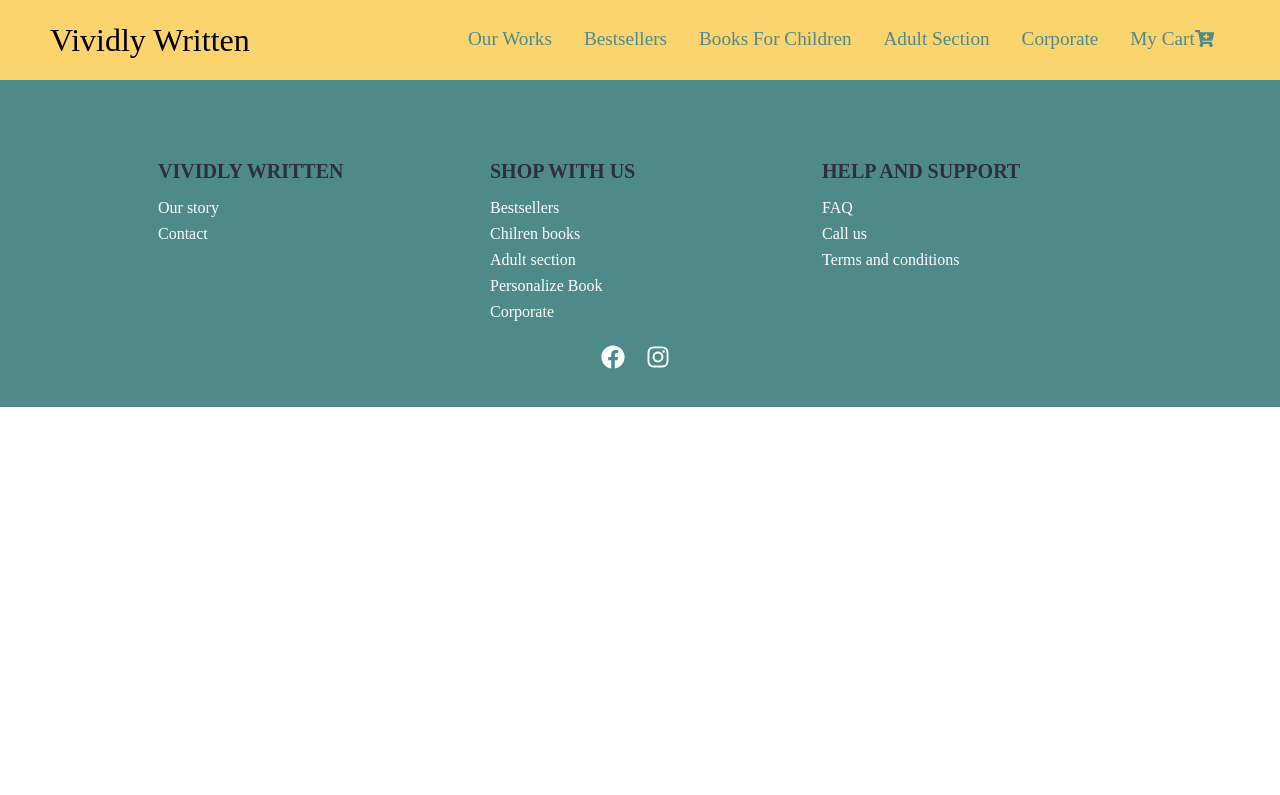
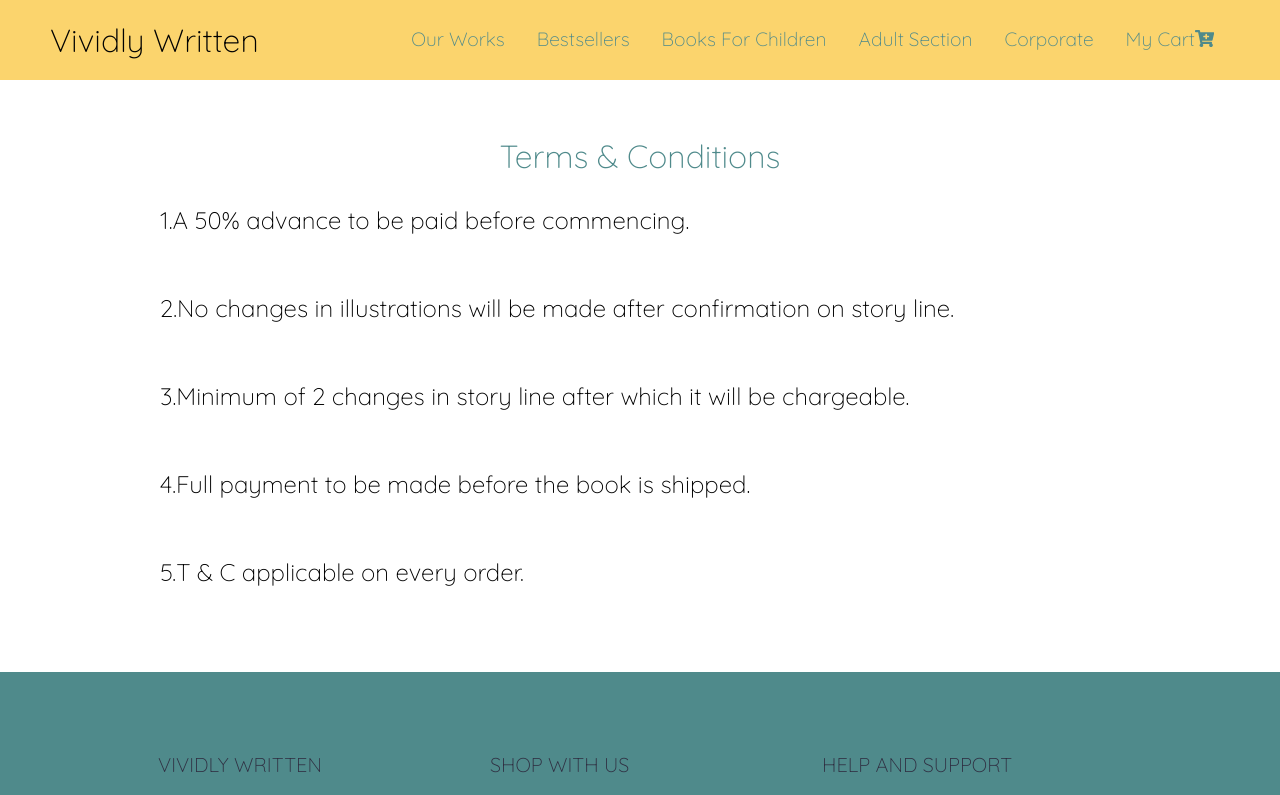
Before and after one commit to padhu-bot/vividly, a React (Create React App) app: page /Terms in a window 1280 px wide. Shown: the top 795 px of the page. Built offline with nearby package versions, Linux system fonts and the light colour scheme.

Commit message:
updated font

```diff
--- a/public/index.html
+++ b/public/index.html
@@ -25,6 +25,8 @@
       work correctly both with client-side routing and a non-root public URL.
       Learn how to configure a non-root public URL by running `npm run build`.
     -->
+    <link href="https://fonts.googleapis.com/css?family=Quicksand:300,500" rel="stylesheet"></link>
+
     <title>React App</title>
   </head>
   <body>
--- a/src/App.js
+++ b/src/App.js
@@ -14,7 +14,8 @@ import View from './pages/View/View';
 import Success from './pages/Success/Success';
 import Cart from './pages/Cart/Cart';
 import Order from './pages/Order/Order';
-import {productData} from './pages/HomePage/Data'
+import {productData} from './pages/HomePage/Data';
+import Terms from './pages/Terms/Terms';
 
 function App() {
   return (
@@ -34,6 +35,8 @@ function App() {
         <Route path='/Success' exact component={Success}></Route>
         <Route path='/Cart' cart={productData} exact component={Cart}></Route>
         <Route path='/Order' exact component={Order}></Route>
+        <Route path='/Terms' exact component={Terms}></Route>
+
       </Switch>
       <Footer />
     </Router>
--- a/src/GlobalStyles.js
+++ b/src/GlobalStyles.js
@@ -1,11 +1,14 @@
 import styled,{createGlobalStyle} from 'styled-components';
 import { Navbar } from './components';
+
 
 export const GlobalStyle=createGlobalStyle`
 *{
     box-sizing:border-box;
     margin:0;
     padding:0;
+    font-family: 'Quicksand', sans-serif;
+    font-weight: 300;
 }
 `;
 
--- a/src/components/Footer/Footer.js
+++ b/src/components/Footer/Footer.js
@@ -32,8 +32,8 @@ const Footer = () => {
                     <FooterLinkItems>
                         <FooterTitle>HELP AND SUPPORT</FooterTitle>
                         <FooterLink to='/FAQ'>FAQ</FooterLink>
-                        <FooterLink to="999999999">Call us</FooterLink>
-                        <FooterLink to='/'>Terms and conditions</FooterLink>
+                        <FooterLink to="/Contact">Call us</FooterLink>
+                        <FooterLink to='/Terms'>Terms and conditions</FooterLink>
                     </FooterLinkItems>
                 </FooterLinksWrapper>
             </FooterLinksContainer>
--- a/src/components/InfoSection/InfoSection.elements.js
+++ b/src/components/InfoSection/InfoSection.elements.js
@@ -43,6 +43,8 @@ margin:24px 0;
 font-size:48px;
 line-height: 1.1;
 color:#fff;
+font-family: 'Quicksand', sans-serif;
+font-weight: 500;
 `;
 
 export const Subtitle=styled.p`
@@ -50,6 +52,8 @@ max-width:440px;
 margin-bottom:50px;
 font-size:1rem;
 line-height:24px;
+font-family: 'Quicksand', sans-serif;
+font-weight: 300;
 `;
 
 export const Button=styled.button`
--- /dev/null
+++ b/src/pages/Terms/Terms.elements.js
@@ -0,0 +1,18 @@
+import styled from 'styled-components';
+
+export const Head=styled.h1`
+text-align:center;
+padding:1.5rem;
+color:#4F8A8B;
+`;
+
+export const Content=styled.p`
+font-size:1.5rem;
+line-height:2.5rem;
+padding-bottom:3rem;
+`;
+
+export const Wrap=styled.div`
+padding:2rem;
+margin:0 10% ;
+`;
--- /dev/null
+++ b/src/pages/Terms/Terms.js
@@ -0,0 +1,16 @@
+import React from 'react';
+import {Head,Content,Wrap} from './Terms.elements';
+const Terms= () => {
+    return (
+        <Wrap>
+        <Head>Terms & Conditions</Head>
+        <Content>1.A 50% advance to be paid before commencing.</Content>
+        <Content>2.No changes in illustrations will be made after confirmation on story line.</Content>
+        <Content>3.Minimum of 2 changes in story line after which it will be chargeable.</Content>
+        <Content>4.Full payment to be made before the book is shipped.</Content>
+        <Content>5.T & C applicable on every order.</Content>
+        </Wrap>
+    )
+}
+
+export default Terms
```
